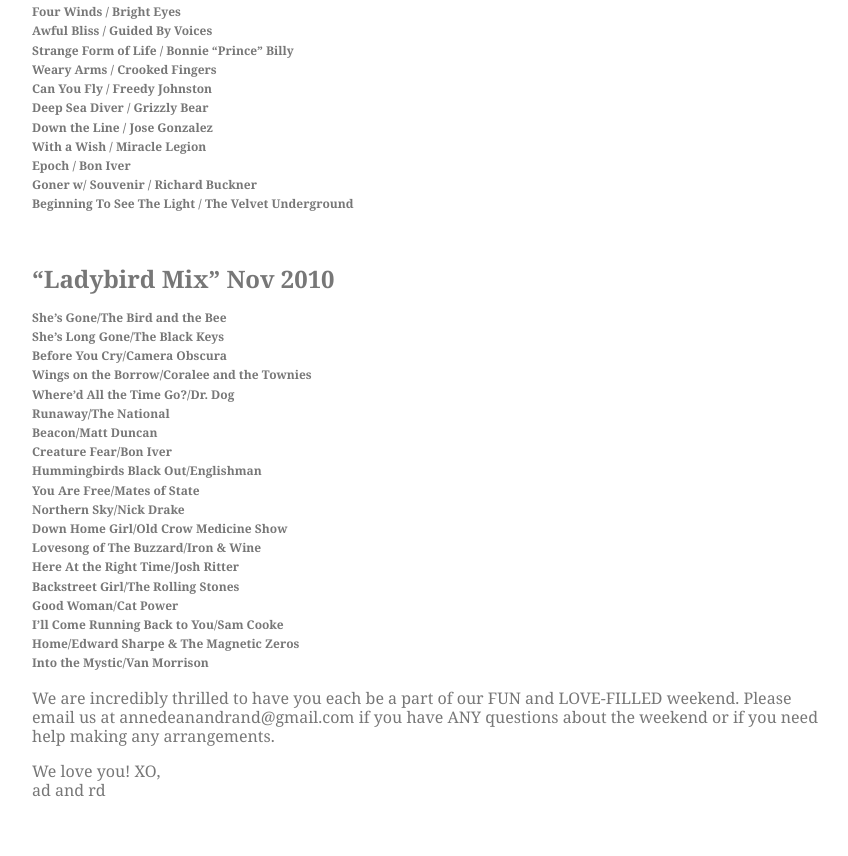
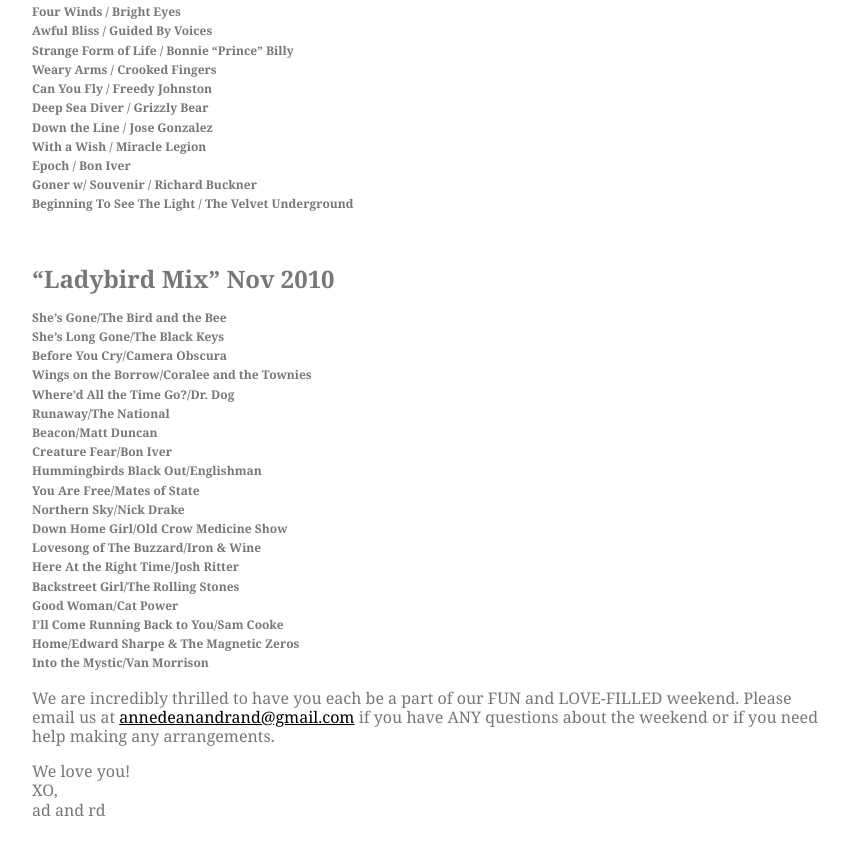
Before and after one commit to nikolaiwarner/annedeanandrand.com, a Jekyll site: the page built from storytime.md, in a window 1280 px wide and 900 px high, scrolled down 1743 px. Shown: the top 856 px of the window, without its empty margins (208-1056 px from the left). Built offline with Jekyll 4.4.1, drawn with Linux system fonts in a browser that asks for light colours.

Commit message:
Update storytime.md

```diff
--- a/storytime.md
+++ b/storytime.md
@@ -80,8 +80,10 @@ Below are the playlists from those first MIX CDs that began our relationship:
 
 
 
-We are incredibly thrilled to have you each be a part of our FUN and LOVE-FILLED weekend. Please email us at annedeanandrand@gmail.com if you have ANY questions about the weekend or if you need help making any arrangements.
+We are incredibly thrilled to have you each be a part of our FUN and LOVE-FILLED weekend. Please email us at [annedeanandrand@gmail.com](annedeanandrand@gmail.com) if you have ANY questions about the weekend or if you need help making any arrangements.
 
 We love you!
-XO,<br>
+<br>
+XO,
+<br>
 ad and rd
```
